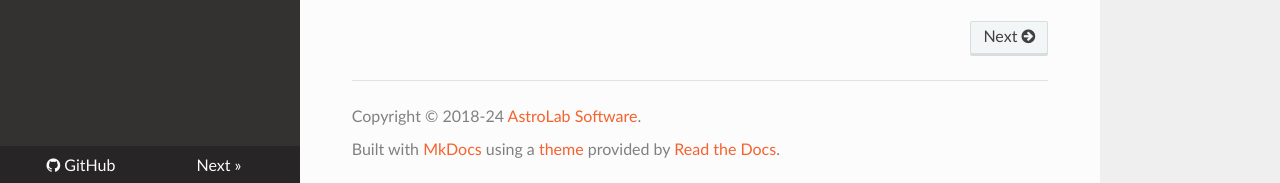
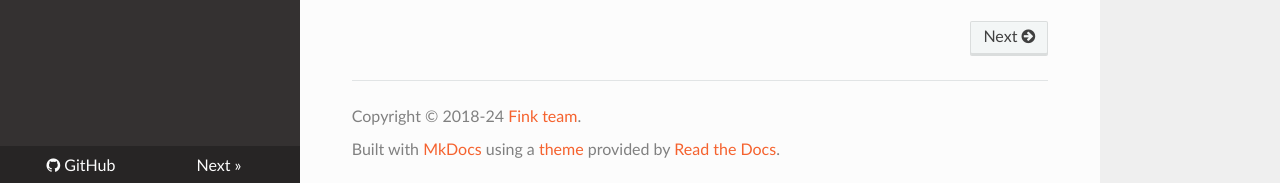
Before and after one commit to astrolabsoftware/fink, an MkDocs documentation site: the page built from docs/index.md, in a window 1280 px wide and 900 px high, scrolled down 1069 px. Shown: the part 714-897 px from the top of the window. Built offline with MkDocs 1.6.1, drawn with Linux system fonts in a browser that asks for light colours; nearby versions of some CDN libraries.

Commit message:
Change the footer

```diff
--- a/mkdocs.yml
+++ b/mkdocs.yml
@@ -25,4 +25,4 @@ extra_css: [extra.css]
 markdown_extensions:
   - admonition
 
-copyright: Copyright &copy; 2018-24 <a href="https://astrolabsoftware.github.io/">AstroLab Software</a>.
+copyright: Copyright &copy; 2018-24 <a href="https://fink-broker.org">Fink team</a>.
```
